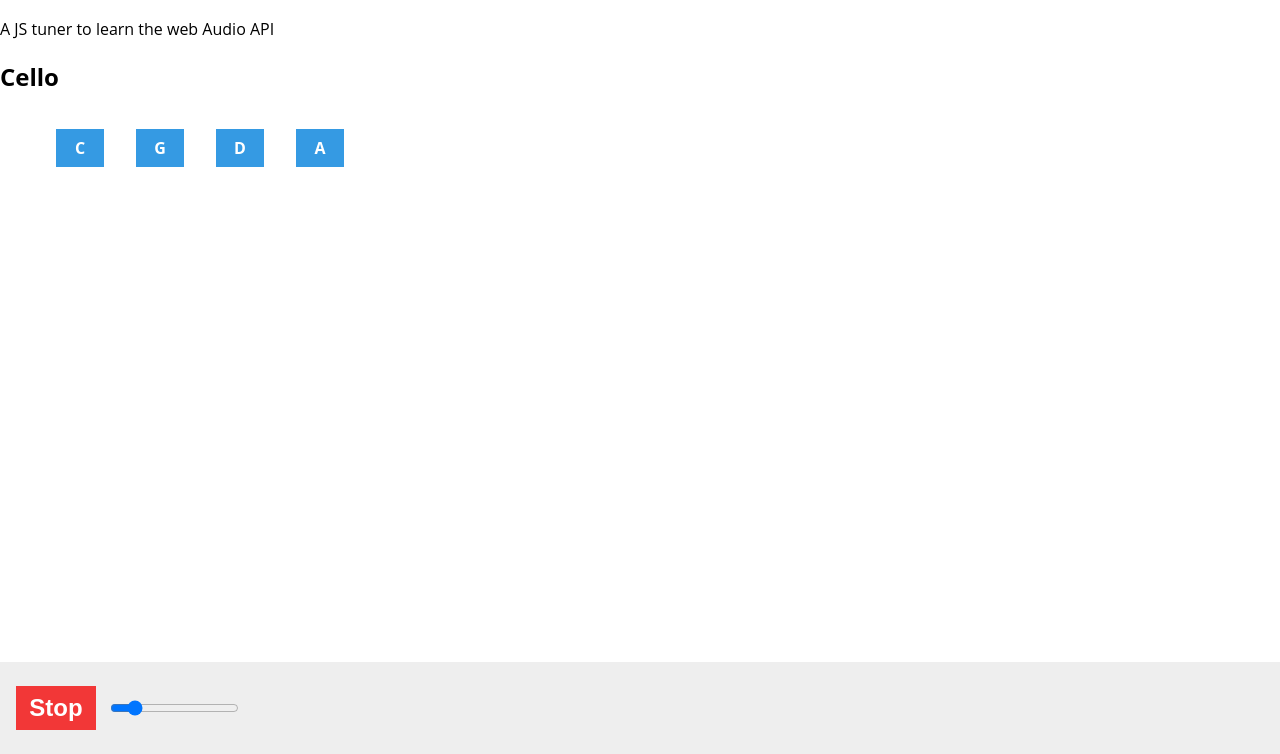
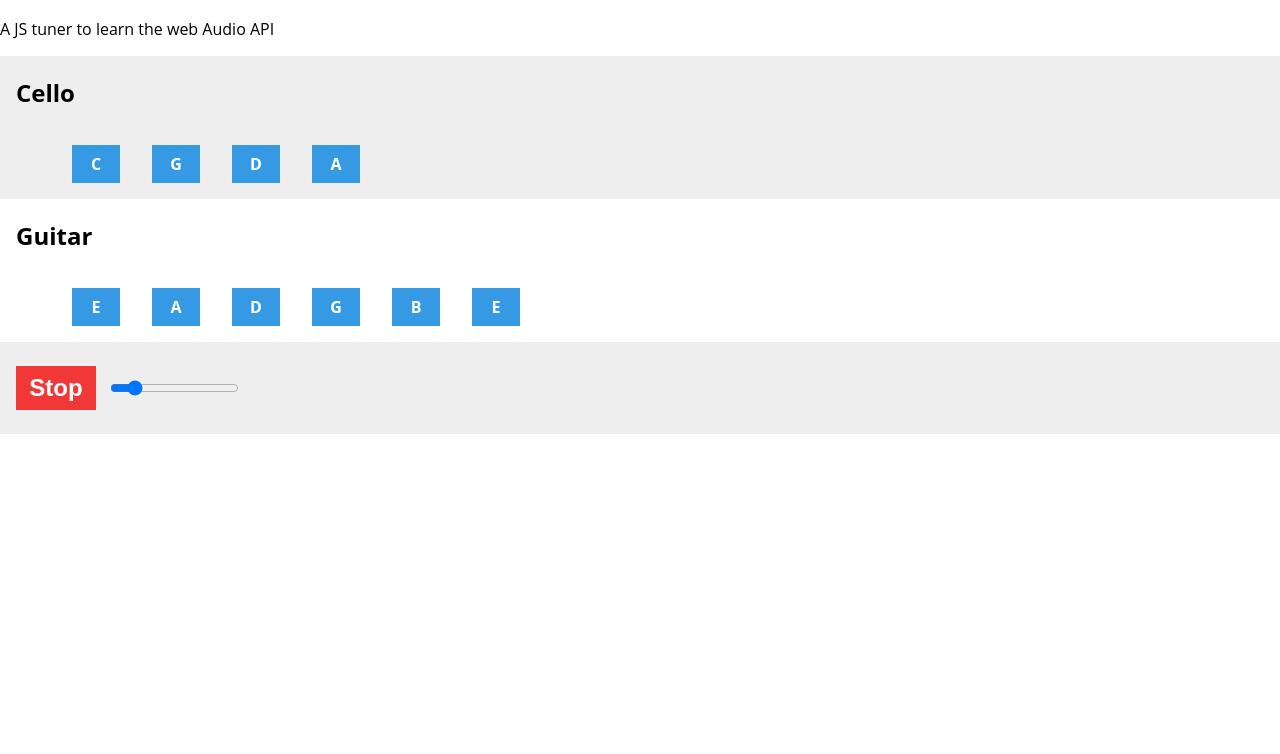
Before and after one commit to rbrunt/js-tuner, a plain HTML site: page index.html in a window 1280 px wide. Shown: the part 46-800 px from the top of the page. Drawn offline with Linux system fonts and the light colour scheme.

Commit message:
Add guitar and clearfix

```diff
--- a/index.html
+++ b/index.html
@@ -2,6 +2,7 @@
     <head>
         <title>JS tuner</title>
         <meta type="description" content="A JS tuner to learn the web Audio API">
+        <meta name='viewport' content='width=device-width, initial-scale=1'>
         <script src="tuner.js"></script>
         <link rel="stylesheet" href="style.css"/>
     </head>
@@ -10,15 +11,29 @@
             <h1>JS tuner</h1>
             <p>A JS tuner to learn the web Audio API</p>
         </div>
-        <div class="cello">
-            <h2>Cello</h2>
-            <ul class="notebuttons">
-                <li><a href="#c" data-note="c2" class="note">C</a></li>
-                <li><a href="#g" data-note="g2" class="note">G</a></li>
-                <li><a href="#d" data-note="d3" class="note">D</a></li>
-                <li><a href="#a" data-note="a3" class="note">A</a></li>
-            </ul>
+        <div class="instruments">
+            <div class="cf instrument cello">
+                <h2>Cello</h2>
+                <ul class="notebuttons">
+                    <li><a href="#" data-note="c2" class="note">C</a></li>
+                    <li><a href="#" data-note="g2" class="note">G</a></li>
+                    <li><a href="#" data-note="d3" class="note">D</a></li>
+                    <li><a href="#" data-note="a3" class="note">A</a></li>
+                </ul>
+            </div>
+            <div class="cf instrument guitar">
+                <h2>Guitar</h2>
+                <ul class="notebuttons">
+                    <li><a href="#" class="note" data-note="e2">E</a></li>
+                    <li><a href="#" class="note" data-note="a2">A</a></li>
+                    <li><a href="#" class="note" data-note="d3">D</a></li>
+                    <li><a href="#" class="note" data-note="g3">G</a></li>
+                    <li><a href="#" class="note" data-note="b3">B</a></li>
+                    <li><a href="#" class="note" data-note="e4">E</a></li>
+                </ul>
+            </div>
         </div>
+
         <footer class="controls">
             <button id="stop">Stop</button>
             <input id="volume" type="range" min="0" max="1" step="0.05" value="0.15"></input>
--- a/style.css
+++ b/style.css
@@ -7,6 +7,26 @@ html, body {
 }
 div {
     margin:0;padding:0;
+}
+
+.cf:before,
+.cf:after {
+    content: " "; /* 1 */
+    display: table; /* 2 */
+}
+
+.cf:after {
+    clear: both;
+}
+
+
+.instrument {
+    padding: 0 1em;
+    width: 100%;
+    background: #fff;
+}
+.instrument:nth-child(2n+1) {
+    background: #eee;
 }
 
 .notebuttons {
@@ -60,7 +80,7 @@ footer {
     padding: 0.5em;
     min-height: 50px;
     background: #eee;
-    position:fixed;
+    /*position:fixed;*/
     bottom:0;
     width: 100%;
 
--- a/tuner.js
+++ b/tuner.js
@@ -10,13 +10,8 @@ masterVolume.gain.value = 0.15;
 
 var instruments =
 {
-    cello: {
-        A3: 220.0,
-        D3: 146.83,
-        G2: 98.0,
-        C2: 65.41
-    }
-
+    cello: ["A3", "D3", "G2", "C2"],
+    guitar: ["E2", "A2", "D3", "G3", "B3", "E4"]
 };
 
 
```
